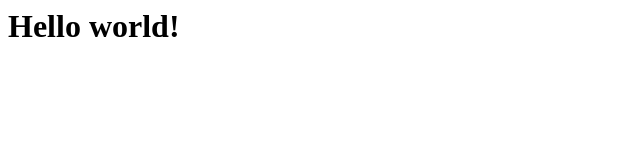
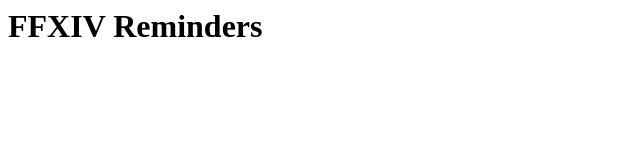
Before and after one commit to sebastianscaini/FFXIV-Reminders, a plain HTML site: page index.html in a window 1280 px wide. Shown: the whole page, without its empty margins (0-640 px from the left). Drawn offline with Linux system fonts and the light colour scheme.

Commit message:
Update index.html

```diff
--- a/index.html
+++ b/index.html
@@ -1,4 +1,4 @@
 <head>
   <script charset="UTF-8" src="//web.webpushs.com/js/push/27024f99514f8396621438fa90dabd76_1.js" async></script>
 </head>
-<h1>Hello world!</h1>
+<h1>FFXIV Reminders</h1>
```
